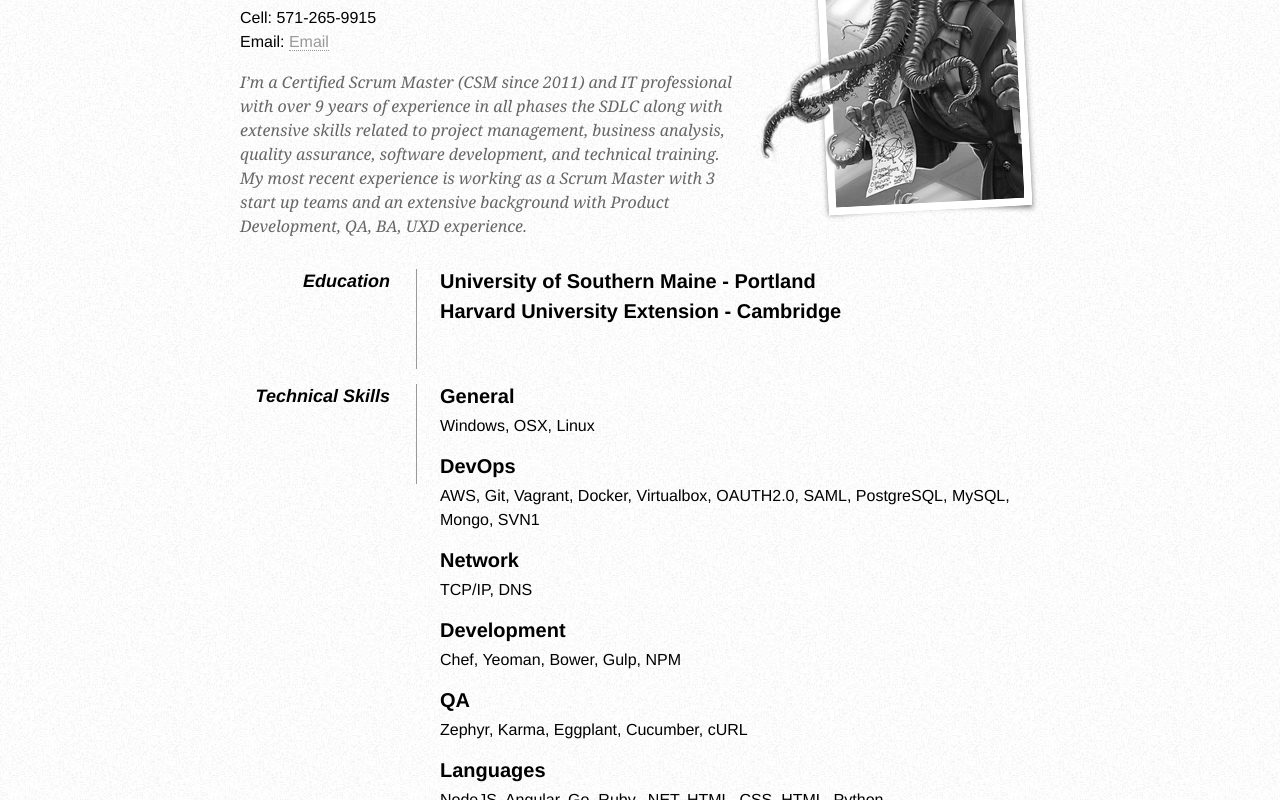
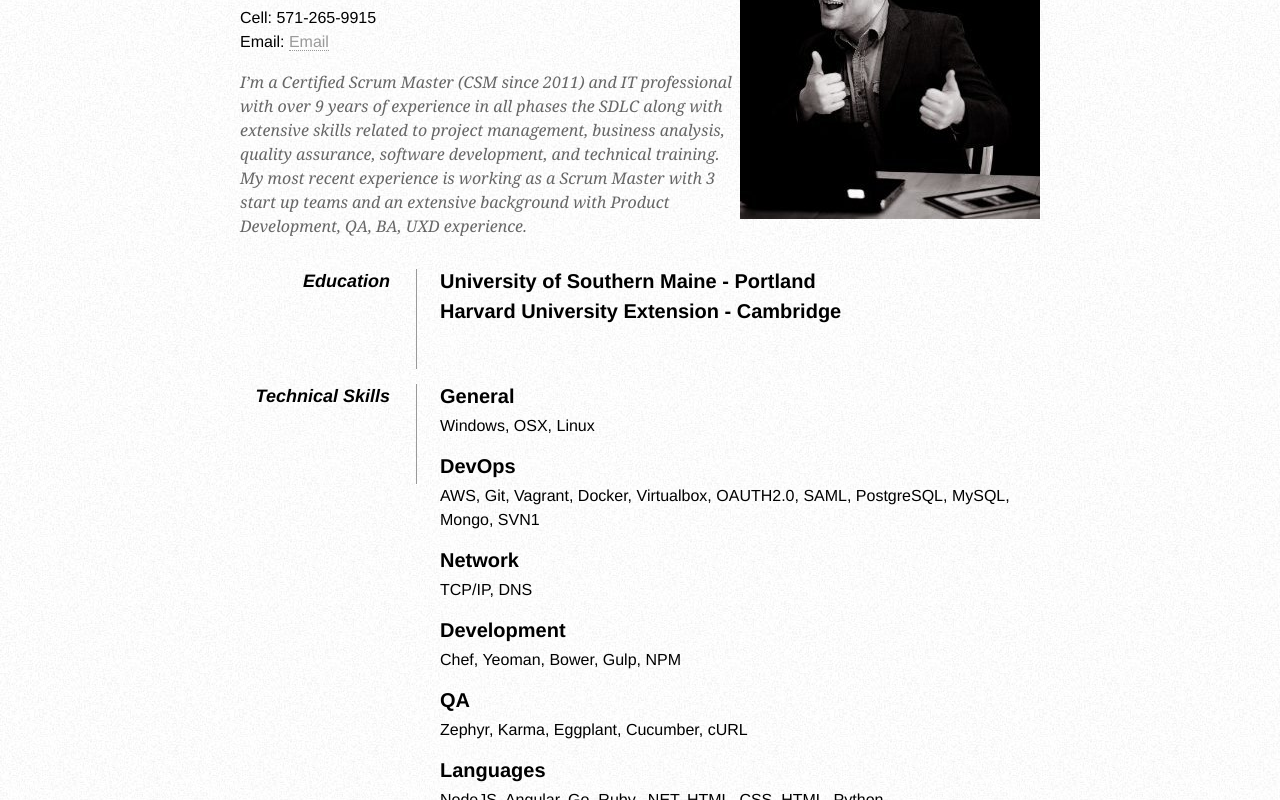
Before and after one commit to Christopher-Churnick/Christopher-Churnick.github.io, a plain HTML site: page index.html in a window 1280 px wide. Shown: the part 91-891 px from the top of the page. Drawn offline with Linux system fonts and the light colour scheme.

```diff
--- a/index.html
+++ b/index.html
@@ -33,7 +33,7 @@
 
     <div id="page-wrap">
 
-        <img src="images/cthulu.png" alt="Photo of Chris" id="pic" />
+        <img src="images/2b4627d.jpg" alt="Photo of Chris" id="pic" />
 
         <div id="contact-info" class="vcard">
 
```
